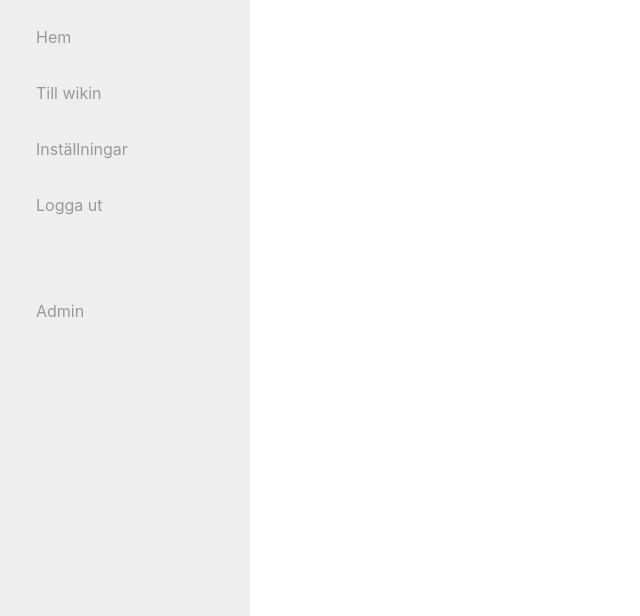
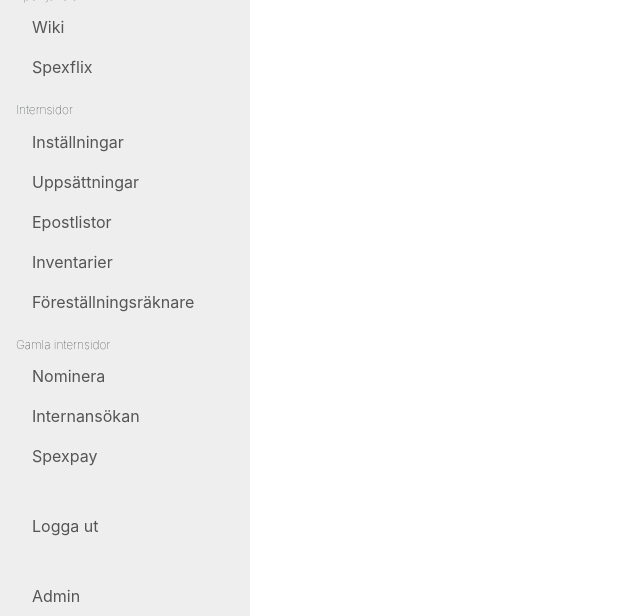
Before and after one commit to LinkopingsStudentspex/internsidor, a Django app: page /lissinv/assets/ in a window 1280 px wide. Shown: the part 351-967 px from the top of the page, without its empty margins (0-640 px from the left). Run offline with Django 3.2, Linux system fonts and the light colour scheme; the visitor is signed in with stand-in values (Sample User, id 1); data that the repository does not hold is empty; parts of the project's set-up code (start-up, migrations or seed data) failed here and were passed over; some libraries are stand-ins or nearby versions.

Commit message:
Rewrite menu to hold almost all spex-relevant links.

```diff
--- a/batadasen/static/style.css
+++ b/batadasen/static/style.css
@@ -139,40 +139,37 @@ main {
     margin: 0;
     padding: 0;
     list-style: none;
+    height: 100%;
+    flex-wrap: nowrap;
 }
 
-.sidebar-nav li {
-    text-indent: 20px;
-    line-height: 40px;
+.sidebar-nav a {
+    display: block;
+    text-decoration: none;
+    color: #555;
+    text-indent: 16px;
+    line-height: 24px;
 }
 
-.sidebar-nav li a {
-    display: block;
-    text-decoration: none;
-    color: #999999;
-}
-
-.sidebar-nav li a:hover {
+.sidebar-nav a:hover {
     text-decoration: none;
     color: #fff;
     background: rgba(0,0,0,0.2);
 }
 
-.sidebar-nav li a:active,
-.sidebar-nav li a:focus {
-    text-decoration: none;
+.sidebar-nav > .sidebar-brand {
+    margin: 24px 0 0 24px;
 }
 
-.sidebar-nav > .sidebar-brand {
-    margin: 30px 0 30px 0;
+.sidebar-nav > .sidebar-brand:hover {
+    background: none;
 }
 
-.sidebar-nav > .sidebar-brand a {
-    color: #999999;
-}
-
-.sidebar-nav > .sidebar-brand a:hover {
-    background: none;
+.sidebar-nav > h5 {
+    margin: 16px 0 4px 0;
+    font-weight: 100;
+    font-size: 12px;
+    text-indent: 16px;
 }
 
 .sidebar-brand img {
@@ -180,8 +177,8 @@ main {
     margin-right: auto;
 }
 
-#admin-link {
-    margin-top: 50px;
+#admin-link, .logout{
+    margin-top: auto;
 }
 
 .table {
--- a/batadasen/templates/base.html
+++ b/batadasen/templates/base.html
@@ -31,33 +31,29 @@
     {% load i18n %}
     <div id="wrapper">
         <div id="sidebar-wrapper">
-            <ul class="sidebar-nav">
-                <li class="sidebar-brand">
-                    <a href="/">
-                        <img src="{% static 'images/lisse.png' %}">
-                    </a>
-                </li>
-                <li>
-                  <a class="nav-link" href="/">Hem</a>
-                </li>
-                <li>
-                    <a class="nav-link" href="https://wiki.studentspex.se">Till wikin</a>
-                </li>
-                <li>
-                    <a class="nav-link" href="{% url 'batadasen:person_settings' %}">Inställningar</a>
-                </li>
+            <nav class="sidebar-nav nav flex-column">
+                <a class="sidebar-brand" href="/"><img src="{% static 'images/lisse.png' %}"></a>
+                <h5>Spextjänster</h5>
+                <a class="nav-link" href="https://wiki.studentspex.se">Wiki</a>
+                <a class="nav-link" href="https://spexflix.studentspex.se">Spexflix</a>
+                <h5>Internsidor</h5>
+                <a class="nav-link" href="{% url 'batadasen:person_settings' %}">Inställningar</a>
+                <a class="nav-link" href="{% url 'batadasen:production_list' %}">Uppsättningar</a>
+                <a class="nav-link" href="{% url 'batadasen:emaillist_list' %}">Epostlistor</a>
+                <a class="nav-link" href="{% url 'assetmanager:asset_list' %}">Inventarier</a>
+                <a class="nav-link" href="{% url 'showcounter:overview' %}">Föreställningsräknare</a>
+                <h5>Gamla internsidor</h5>
+                <a class="nav-link" href="https://old.studentspex.se/nominera/index.php">Nominera</a>
+                <a class="nav-link" href="https://old.studentspex.se/ansokan/index.php">Internansökan</a>
+                <a class="nav-link" href="https://old.studentspex.se/spexpay/index.php">Spexpay</a>
                 {% if request.user.is_authenticated %}
-                <li>
-                    <form id="logout-form" action="{% url 'oidc_logout' %}" method="post">
-                        {% csrf_token %}
-                    </form>
-                    <a class="nav-link" href="#" onclick="document.forms['logout-form'].submit();">Logga ut</a>
-                </li>
+                <form id="logout-form" action="{% url 'oidc_logout' %}" method="post">
+                  {% csrf_token %}
+                </form>
+                <a class="nav-link logout" href="#" onclick="document.forms['logout-form'].submit();">Logga ut</a>
                 {% endif %}
                 {% if request.user.is_staff %}
-                <li>
-                    <a class="nav-link" id="admin-link" href="{% url 'admin:index' %}">Admin</a>
-                </li>
+                <a class="nav-link" id="admin-link" href="{% url 'admin:index' %}">Admin</a>
                 {% endif %}
             </ul>
         </div>
```
